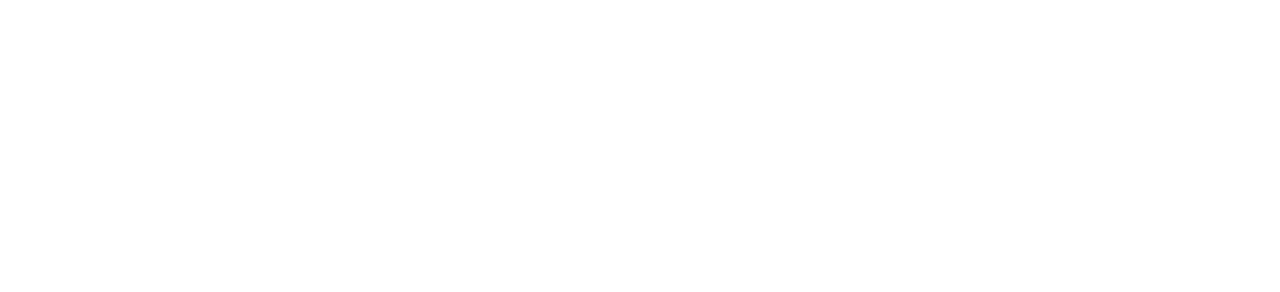
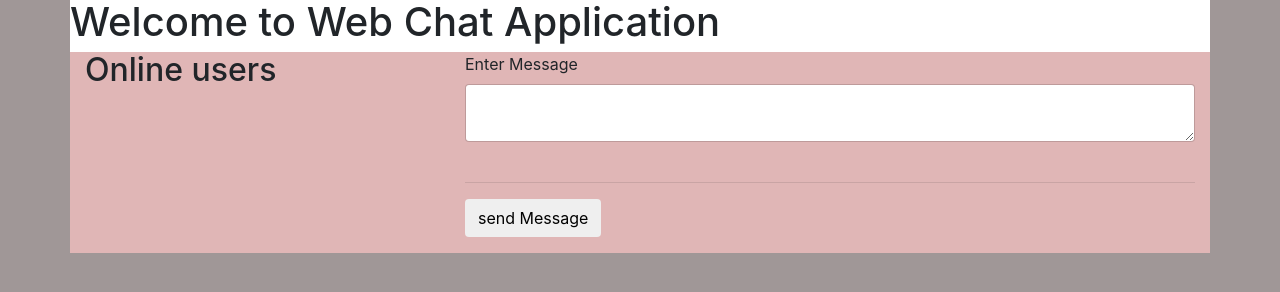
Before and after one commit to RikLakhe/WebChat, a website: page views/index.html in a window 1280 px wide. Drawn offline with nearby package versions, Linux system fonts and the light colour scheme; no server answers.

Commit message:
part3 done

```diff
--- a/views/index.html
+++ b/views/index.html
@@ -5,11 +5,69 @@
     <meta charset="UTF-8">
     <meta name="viewport" content="width=device-width, initial-scale=1.0">
     <meta http-equiv="X-UA-Compatible" content="ie=edge">
+    <link rel="stylesheet" href="https://maxcdn.bootstrapcdn.com/bootstrap/4.0.0-beta/css/bootstrap.min.css" integrity="sha384-/Y6pD6FV/Vv2HJnA6t+vslU6fwYXjCFtcEpHbNJ0lyAFsXTsjBbfaDjzALeQsN6M" crossorigin="anonymous">
+    <script src="https://code.jquery.com/jquery-3.2.1.slim.min.js" integrity="sha384-KJ3o2DKtIkvYIK3UENzmM7KCkRr/rE9/Qpg6aAZGJwFDMVNA/GpGFF93hXpG5KkN" crossorigin="anonymous"></script>
+    <script src="https://cdnjs.cloudflare.com/ajax/libs/popper.js/1.11.0/umd/popper.min.js" integrity="sha384-b/U6ypiBEHpOf/4+1nzFpr53nxSS+GLCkfwBdFNTxtclqqenISfwAzpKaMNFNmj4" crossorigin="anonymous"></script>
+    <script src="https://maxcdn.bootstrapcdn.com/bootstrap/4.0.0-beta/js/bootstrap.min.js" integrity="sha384-h0AbiXch4ZDo7tp9hKZ4TsHbi047NrKGLO3SEJAg45jXxnGIfYzk4Si90RDIqNm1" crossorigin="anonymous"></script>
+    <script src="https://cdnjs.cloudflare.com/ajax/libs/socket.io/2.0.3/socket.io.js"></script>
+
+
+    <style>
+        body {
+            background-color: #A09797;
+        }
+
+        .container {
+            background-color: #E0B6B6;
+        }
+
+        .container>.headerr {
+            background-color: white;
+        }
+    </style>
     <title>Web Chat</title>
 </head>
 
 <body>
+    <div class="container">
+        <div class="row headerr">
+            <h1>Welcome to Web Chat Application</h1>
+        </div>
+        <div class="row">
+            <div class="col-md-4">
+                <div class="well">
+                    <h2>Online users</h2>
+                    <ul class="list-group">
 
+                    </ul>
+                </div>
+            </div>
+            <div class="col-md-8">
+                <div class="chat" id="chat">
+                    <form id="messageForm">
+                        <div class="form-group">
+                            <label>Enter Message</label>
+                            <textarea name="msg" id="message" class="form-control"></textarea>
+                            <br/>
+                            <hr/>
+                            <input type="submit" class="btn btn-sucess" value="send Message" />
+
+                        </div>
+                    </form>
+                </div>
+            </div>
+        </div>
+
+    </div>
+
+
+
+
+    <script>
+        $(() => {
+            var socket = io.connect();
+        });
+    </script>
 </body>
 
 </html>
```
Also changed, not shown: server.js (+5 -6 lines).
